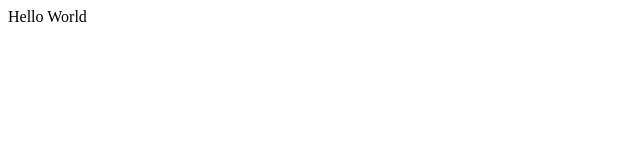
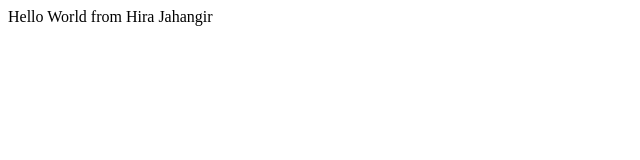
Before and after one commit to HiraJahangir/Bootcamp2020, a plain HTML site: page index.html in a window 1280 px wide. Shown: the whole page, without its empty margins (0-640 px from the left). Drawn offline with Linux system fonts and the light colour scheme.

Commit message:
Updated name

```diff
--- a/index.html
+++ b/index.html
@@ -5,7 +5,7 @@
 </head>
 <body>
     <div>
-        Hello World
+        Hello World from Hira Jahangir
     </div>
 </body>
 </html>
```
